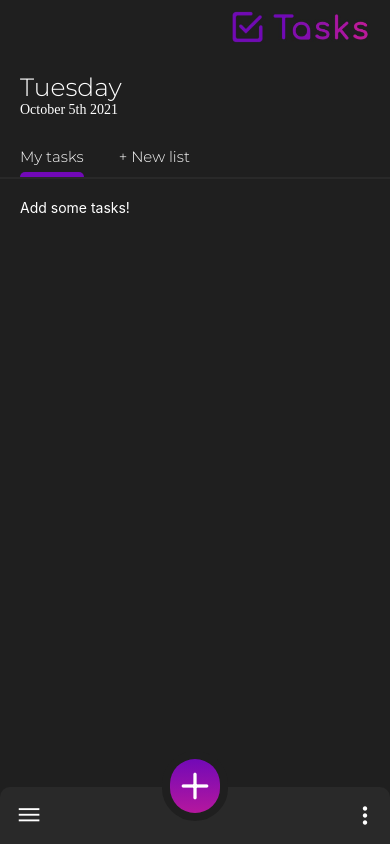
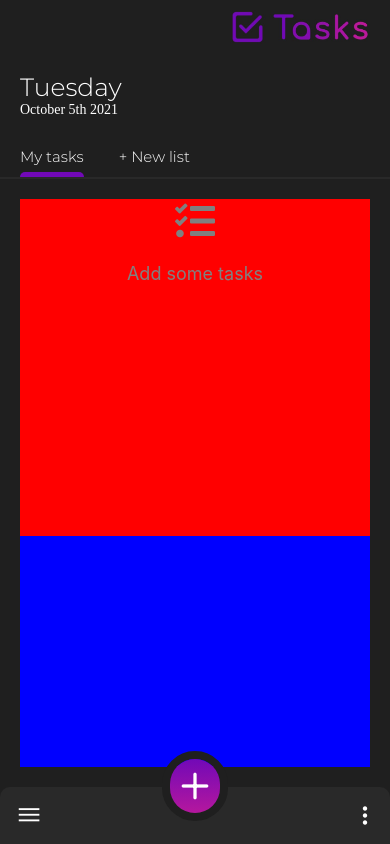
Before and after one commit to JaennPB/tasks-app, a React Native app: screen /MainScreen in a window 390 px wide. Built offline with nearby package versions, Linux system fonts and the light colour scheme; a web font is replaced by a local one.

Commit message:
finishing tasks container

```diff
--- a/components/Modals/AddNewTaskModal.js
+++ b/components/Modals/AddNewTaskModal.js
@@ -1,12 +1,12 @@
 import React, { useState, useLayoutEffect, useRef } from "react";
-import { StyleSheet, TextInput, Pressable } from "react-native";
+import { StyleSheet, TextInput, Pressable, Alert } from "react-native";
 
 import { useSelector, useDispatch } from "react-redux";
 import { addTask } from "../../store/tasksSlice";
-import { toggleIsAdding } from "../../store/uiSlice";
+import { toggleIsAdding, toggleIsAddingDetails } from "../../store/uiSlice";
 
 import CustomModal from "../UI/CustomModal";
-import ModalControlsContainer from "../ModalControlsContainer";
+import ModalControls from "../ModalControls";
 
 import theme from "../../theme/theme";
 
@@ -14,7 +14,11 @@ const AddNewTaskModal = () => {
   const dispatch = useDispatch();
   const [task, setTask] = useState();
   const [details, setDetails] = useState();
+
   const isAddingDetails = useSelector((state) => state.ui.isAddingDetails);
+  const allLists = useSelector((state) => state.tasks.lists);
+  const currentList = useSelector((state) => state.tasks.currentList);
+  const currentListObject = allLists.find((list) => list.name === currentList);
 
   const inputRef = useRef(null);
 
@@ -29,10 +33,16 @@ const AddNewTaskModal = () => {
   };
 
   const addNewTaskHandler = () => {
-    closeModal();
-    dispatch(addTask(task));
-    if (details) {
-      console.log("details added");
+    if (currentListObject.uncompleted.includes(task)) {
+      Alert.alert("Task already exists", "Please add a different task!");
+      return;
+    } else if (!task) {
+      Alert.alert("Empty", "Please type something.");
+      return;
+    } else {
+      closeModal();
+      dispatch(addTask({ title: task, details: details }));
+      dispatch(toggleIsAddingDetails(false));
     }
   };
 
@@ -58,7 +68,7 @@ const AddNewTaskModal = () => {
           value={details}
         />
       )}
-      <ModalControlsContainer addTaskOnPress={addNewTaskHandler} />
+      <ModalControls addTaskOnPress={addNewTaskHandler} />
     </CustomModal>
   );
 };
--- a/components/TasksContainer.js
+++ b/components/TasksContainer.js
@@ -1,5 +1,5 @@
-import React from "react";
-import { StyleSheet, View } from "react-native";
+import React, { useState, useEffect } from "react";
+import { ScrollView, StyleSheet, View } from "react-native";
 
 import { useSelector } from "react-redux";
 
@@ -7,40 +7,48 @@ import CustomText from "./UI/CustomText";
 import TaskItem from "./UI/TaskItem";
 import CompletedTaskItem from "./UI/CompletedTaskItem";
 
+import theme from "../theme/theme";
+import NoTasksOrLists from "./UI/NoTasksOrLists";
+
 const TasksContainer = () => {
   const allLists = useSelector((state) => state.tasks.lists);
   const currentList = useSelector((state) => state.tasks.currentList);
   const currentListObject = allLists.find((list) => list.name === currentList);
 
-  let noTasksInList;
-  if (allLists.length === 0) {
-    noListsInState = true;
-  }
-
   if (currentListObject) {
-    let noListsInState;
-    let tasksCompleted;
-    if (currentListObject.uncompleted.length === 0) {
-      noTasksInList = true;
-    }
-    if (currentListObject.completed.length >= 1) {
-      tasksCompleted = true;
-    }
-
     return (
       <View style={styles.tasksContainer}>
-        {!noListsInState &&
-          currentListObject.uncompleted.map((task) => (
-            <TaskItem key={task}>{task}</TaskItem>
-          ))}
-        {tasksCompleted &&
-          currentListObject.completed.map((task) => (
-            <CompletedTaskItem key={Math.random().toString()}>
-              {task}
-            </CompletedTaskItem>
-          ))}
-        {noListsInState && <CustomText>Add a list!</CustomText>}
-        {noTasksInList && <CustomText>Add some tasks!</CustomText>}
+        <ScrollView style={styles.tasksScroll}>
+          {currentListObject?.uncompleted.length === 0 && (
+            <NoTasksOrLists msg="Add some tasks" />
+          )}
+          {currentListObject?.uncompleted.length >= 1 &&
+            currentListObject.uncompleted.map((task, index) => (
+              <TaskItem
+                key={task + index}
+                title={task.title}
+                details={task.details}
+              />
+            ))}
+        </ScrollView>
+        <ScrollView style={styles.completedScroll}>
+          {currentListObject?.completed.length >= 1 && (
+            <View style={styles.completedContainer}>
+              <CustomText color="grey" style={{ alignSelf: "flex-end" }}>
+                Completed tasks
+              </CustomText>
+              {currentListObject.completed.map((task, index) => (
+                <CompletedTaskItem key={task + index}>{task}</CompletedTaskItem>
+              ))}
+            </View>
+          )}
+        </ScrollView>
+      </View>
+    );
+  } else {
+    return (
+      <View style={styles.tasksContainer}>
+        {allLists.length === 0 && <NoTasksOrLists msg="Add a list" />}
       </View>
     );
   }
@@ -53,4 +61,16 @@ const styles = StyleSheet.create({
     flex: 8,
     padding: 20,
   },
+  completedContainer: {
+    marginTop: 10,
+    borderTopWidth: 1,
+    borderTopColor: theme.primaryLight,
+    paddingTop: 10,
+  },
+  tasksScroll: {
+    backgroundColor: "red",
+  },
+  completedScroll: {
+    backgroundColor: "blue",
+  },
 });
--- a/components/UI/CompletedTaskItem.js
+++ b/components/UI/CompletedTaskItem.js
@@ -12,8 +12,11 @@ const CompletedTaskItem = (props) => {
         <Feather name="check-circle" size={17} color="grey" />
       </Pressable>
       <Pressable style={styles.taskItem}>
-        <CustomText size={16} style={{ marginLeft: 10 }}>
+        <CustomText size={16} style={styles.text}>
           {props.children}
+        </CustomText>
+        <CustomText size={16} style={styles.text}>
+          hi
         </CustomText>
       </Pressable>
     </View>
@@ -31,4 +34,8 @@ const styles = StyleSheet.create({
   taskItem: {
     width: "80%",
   },
+  text: {
+    textDecorationLine: "line-through",
+    color: "grey",
+  },
 });
--- /dev/null
+++ b/components/UI/NoTasksOrLists.js
@@ -0,0 +1,29 @@
+import React from "react";
+import { StyleSheet, View } from "react-native";
+
+import { FontAwesome5 } from "@expo/vector-icons";
+import CustomText from "./CustomText";
+
+const NoTasksOrLists = (props) => {
+  return (
+    <View style={styles.container}>
+      <FontAwesome5 name="tasks" size={40} color="grey" />
+      <CustomText size={18} color="grey" style={styles.text}>
+        {props.msg}
+      </CustomText>
+    </View>
+  );
+};
+
+export default NoTasksOrLists;
+
+const styles = StyleSheet.create({
+  container: {
+    alignItems: "center",
+    justifyContent: "center",
+  },
+  text: {
+    marginTop: 20,
+    marginBottom: 20,
+  },
+});
--- a/components/UI/TaskItem.js
+++ b/components/UI/TaskItem.js
@@ -16,7 +16,7 @@ const TaskItem = (props) => {
   };
 
   const openTaskHandler = () => {
-    console.log("hi2");
+    console.log("hi");
   };
 
   return (
@@ -24,10 +24,13 @@ const TaskItem = (props) => {
       <Pressable onPress={completeTaskHandler}>
         <Feather name="circle" size={17} color="grey" />
       </Pressable>
-      <Pressable onPress={props.completeTask} style={styles.taskItem}>
-        <CustomText size={16} style={{ marginLeft: 10 }}>
-          {props.children}
-        </CustomText>
+      <Pressable onPress={openTaskHandler} style={styles.taskItem}>
+        <CustomText size={16}>{props.title}</CustomText>
+        {props.details === undefined ? null : (
+          <CustomText size={13} color="grey">
+            {props.details}
+          </CustomText>
+        )}
       </Pressable>
     </View>
   );
@@ -43,5 +46,6 @@ const styles = StyleSheet.create({
   },
   taskItem: {
     width: "80%",
+    marginLeft: 10,
   },
 });
--- a/screens/MainScreen.js
+++ b/screens/MainScreen.js
@@ -4,7 +4,7 @@ import { StyleSheet, SafeAreaView } from "react-native";
 import { useSelector } from "react-redux";
 
 import Dashboard from "../components/Dashboard";
-import ControlsContainer from "../components/ControlsContainer";
+import BottomControls from "../components/BottomControls";
 import TasksContainer from "../components/TasksContainer";
 import AddNewTaskModal from "../components/Modals/AddNewTaskModal";
 import AllListsModal from "../components/Modals/AllListsModal";
@@ -21,7 +21,7 @@ const MainScreen = () => {
     <SafeAreaView style={styles.screen}>
       <Dashboard />
       <TasksContainer />
-      <ControlsContainer />
+      <BottomControls />
       {isAdding && <AddNewTaskModal />}
       {allListsIsOpen && <AllListsModal />}
       {optionsIsOpen && <OptionsModal />}
--- a/store/tasksSlice.js
+++ b/store/tasksSlice.js
@@ -21,7 +21,10 @@ const tasksSlice = createSlice({
         (list) => list.name === currentList
       );
 
-      currentListObject.uncompleted.unshift(action.payload);
+      currentListObject.uncompleted.unshift({
+        title: action.payload.title,
+        details: action.payload.details,
+      });
     },
     completeTask: (state, action) => {
       const currentListObject = state.lists.find(
```
Also changed, not shown: components/BottomControls.js (renamed from components/ControlsContainer.js), components/ModalControls.js (renamed from components/ModalControlsContainer.js).
